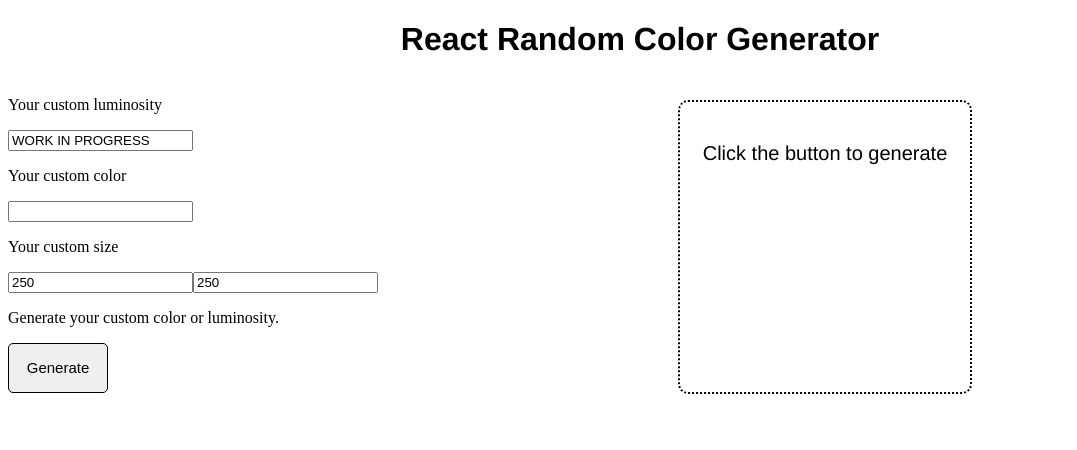
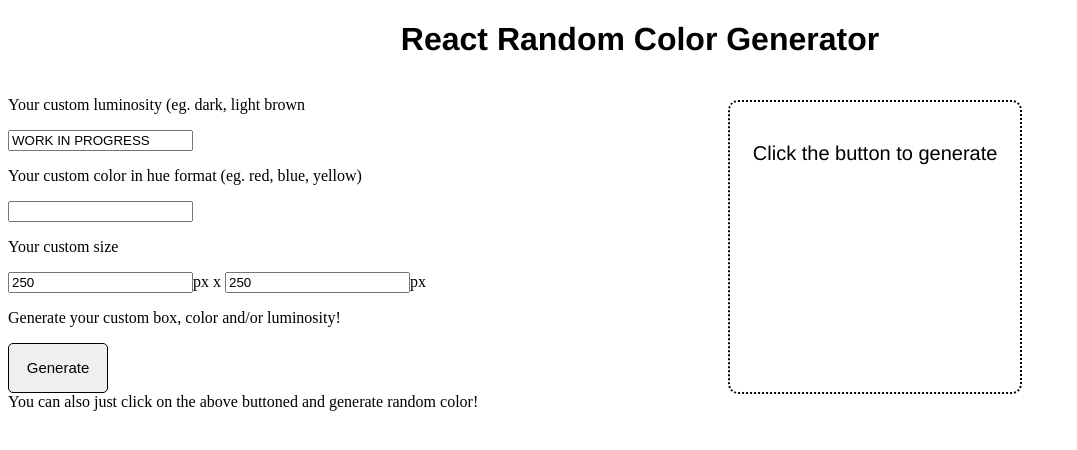
Before and after one commit to xkrsx/react-random-color-generator, a React app: page / in a window 1280 px wide. Shown: the top 450 px of the page, without its empty margins (0-1077 px from the left). Built offline with nearby package versions, Linux system fonts and the light colour scheme.

Commit message:
Update App.js
Add functionality: custom size, color in hue, work on custom limunosity

```diff
--- a/src/App.js
+++ b/src/App.js
@@ -11,11 +11,9 @@ export default function App() {
   const [luminosity, setLuminosity] = useState('WORK IN PROGRESS');
   const [width, setWidth] = useState('250');
   const [height, setHeight] = useState('250');
-  const colorBoxWidth = width + 'px';
-  const colorBoxHeight = height + 'px';
+  const colorBoxWidth = width > '100vw' ? width + 'px' : '100vw';
+  const colorBoxHeight = height > '100vw' ? height + 'px' : '100vw';
 
-  const luminosityCheck = (luminosity) => {
-    'red';
   if (
     luminosity === 'light' ||
     luminosity === 'dark' ||
@@ -23,9 +21,8 @@ export default function App() {
   ) {
     randomcolor({ luminosity: luminosity });
   } else {
-      randomcolor();
+    randomColor;
   }
-  };
 
   return (
     <>
@@ -41,12 +38,12 @@ export default function App() {
       >
         <div>
           <form onSubmit={(event) => event.preventDefault()}>
-            <p>Your custom luminosity</p>
+            <p>Your custom luminosity (eg. dark, light brown</p>
             <input
               value={luminosity}
               onChange={(event) => setLuminosity(event.currentTarget.value)}
             />
-            <p>Your custom color</p>
+            <p>Your custom color in hue format (eg. red, blue, yellow)</p>
             <input
               value={color}
               onChange={(event) =>
@@ -56,15 +53,17 @@ export default function App() {
             <p>Your custom size</p>
             <input
               value={width}
-              type={'number'}
+              type="number"
               onChange={(event) => setWidth(event.currentTarget.value)}
             />
+            px x{' '}
             <input
               value={height}
-              type={'number'}
+              type="number"
               onChange={(event) => setHeight(event.currentTarget.value)}
             />
-            <p>Generate your custom color or luminosity.</p>
+            px
+            <p>Generate your custom box, color and/or luminosity!</p>
             <button
               onClick={() => setColor(randomColor)}
               style={{
@@ -80,6 +79,8 @@ export default function App() {
               Generate{}
             </button>
           </form>
+          You can also just click on the above buttoned and generate random
+          color!
         </div>
         <div
           style={{
@@ -102,6 +103,11 @@ export default function App() {
               ? 'Click the button to generate'
               : 'Generated color: ' + color}
           </p>
+          <p style={{ fontFamily: 'helvetica', textAlign: 'center' }}>
+            {luminosity === 'WORK IN PROGRESS' || luminosity === ''
+              ? ''
+              : 'You custom luminosity is ' + luminosity}
+          </p>
         </div>
       </div>
     </>
```
Lines whose indentation alone changed are shown as unchanged.
